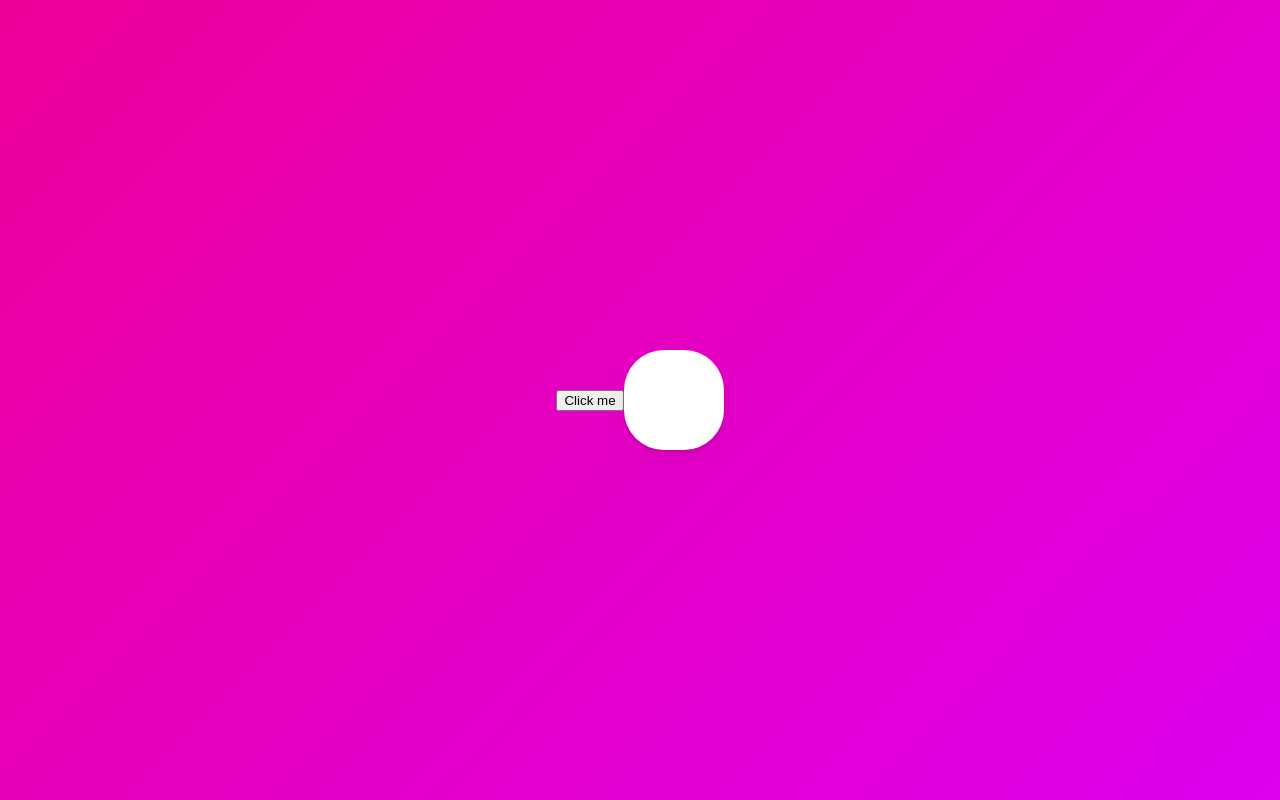
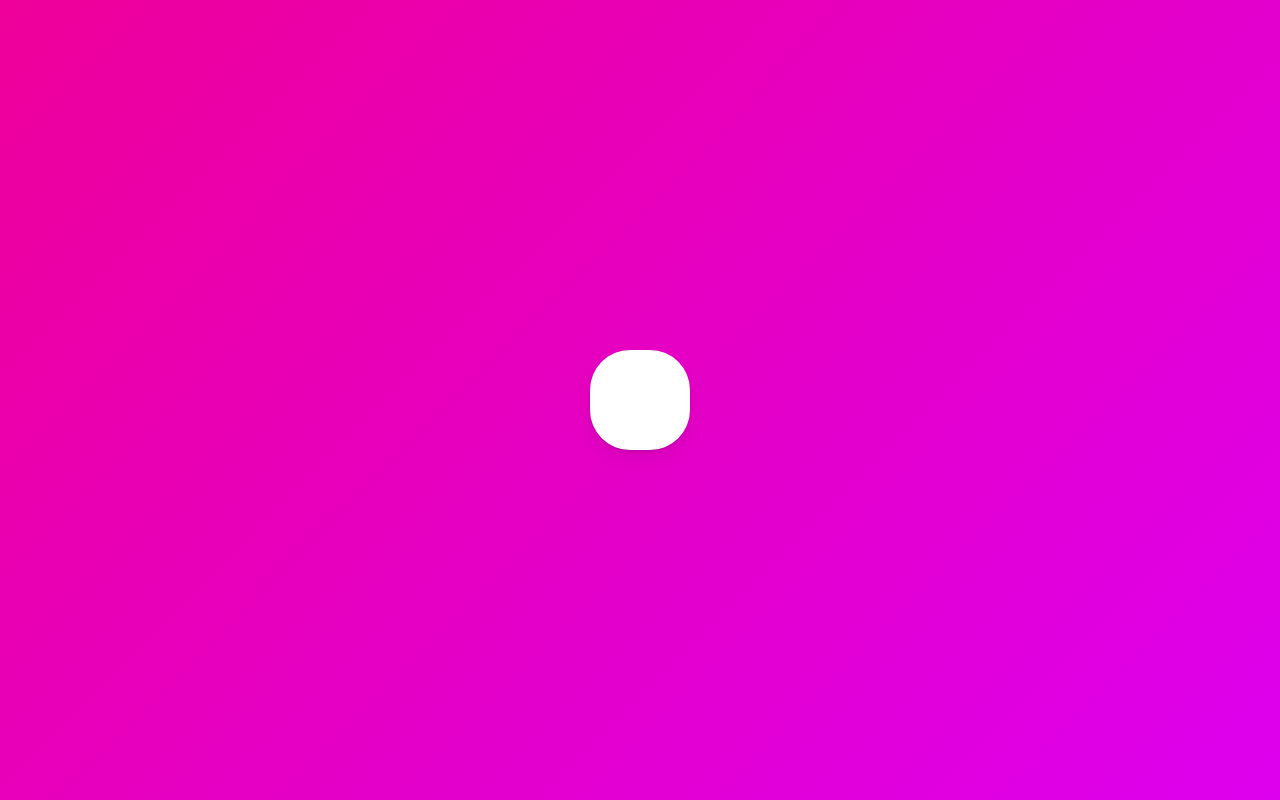
Before and after one commit to WithYourLanguage/resat-master-class, a React (Create React App) app: page / in a window 1280 px wide. Built offline with nearby package versions, Linux system fonts and the light colour scheme.

Commit message:
8.8 MotionValues part Twe
강의 8.8에서는 오른쪽으로 가면 더 커지고 왼쪽으로 가면 더 작아지는
간단한 프로젝트를 만들어 보았다

```diff
--- a/src/App.tsx
+++ b/src/App.tsx
@@ -1,5 +1,5 @@
 import styled from "styled-components";
-import { motion, useMotionValue } from "framer-motion";
+import { motion, useMotionValue, useTransform } from "framer-motion";
 import { useEffect, useRef } from "react";
 
 const Wrapper = styled.div`
@@ -46,11 +46,15 @@
 
 function App() {
   const x = useMotionValue(0);
-
+  const scale = useTransform(x, [-800, 0, 800], [2, 1, 0.1]);
+  useEffect(() => {
+    scale.onChange(() => {
+      console.log(scale.get());
+    });
+  }, [x]);
   return (
     <Wrapper>
-      <button onClick={() => x.set(200)}>Click me</button>
-      <Box style={{ x }} drag="x" dragSnapToOrigin />
+      <Box style={{ x, scale }} drag="x" dragSnapToOrigin />
     </Wrapper>
   );
 }
```
